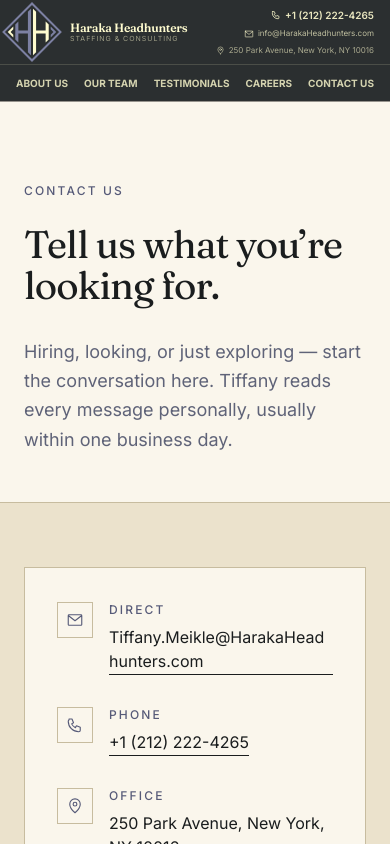
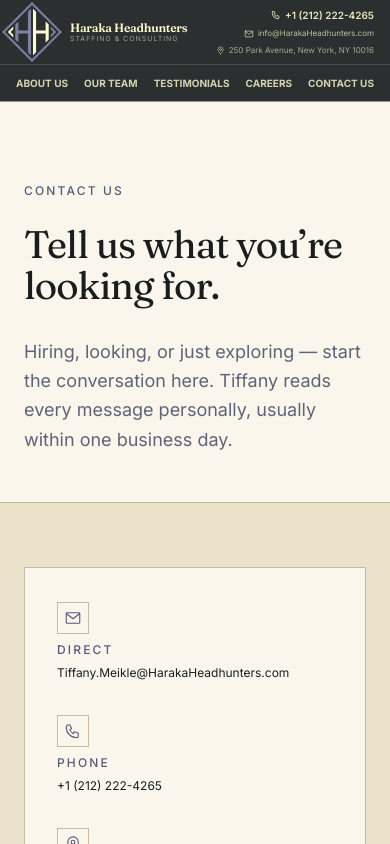
Before and after one commit to mfarazali-1/haraka, a Next.js app: page /contact in a window 390 px wide. Shown: the top 844 px of the page. Built offline with nearby package versions, Linux system fonts and the light colour scheme.

Commit message:
Fix contact page: keep email and address on a single line each
Revert the side-by-side layout; instead shrink text/spacing at each
breakpoint and stack icon above text on the smallest screens so the
long email and address strings no longer wrap to two lines.

```diff
--- a/app/contact/page.tsx
+++ b/app/contact/page.tsx
@@ -109,18 +109,18 @@
 
             <aside className="order-1 lg:order-2 lg:col-span-5 border border-line-strong bg-paper p-8 md:p-10 space-y-8">
               {infoItems.map((item) => (
-                <div key={item.label} className="flex items-start gap-4">
-                  <span className="mt-0.5 shrink-0 w-9 h-9 inline-flex items-center justify-center border border-line-strong text-slate-deep">
+                <div key={item.label} className="flex flex-col sm:flex-row items-start gap-1.5 sm:gap-3">
+                  <span className="mt-0.5 shrink-0 w-8 h-8 inline-flex items-center justify-center border border-line-strong text-slate-deep">
                     {item.icon}
                   </span>
-                  <div>
+                  <div className="min-w-0">
                     <p className="eyebrow">{item.label}</p>
-                    <p className="mt-1.5 text-base md:text-lg">
+                    <p className="mt-1.5 text-xs sm:text-sm md:text-base whitespace-nowrap overflow-hidden text-ellipsis">
                       <a
                         href={item.href}
                         target={item.external ? "_blank" : undefined}
                         rel={item.external ? "noreferrer noopener" : undefined}
-                        className="link-underline text-charcoal-deep break-all"
+                        className="link-underline text-charcoal-deep"
                       >
                         {item.text}
                       </a>
```
